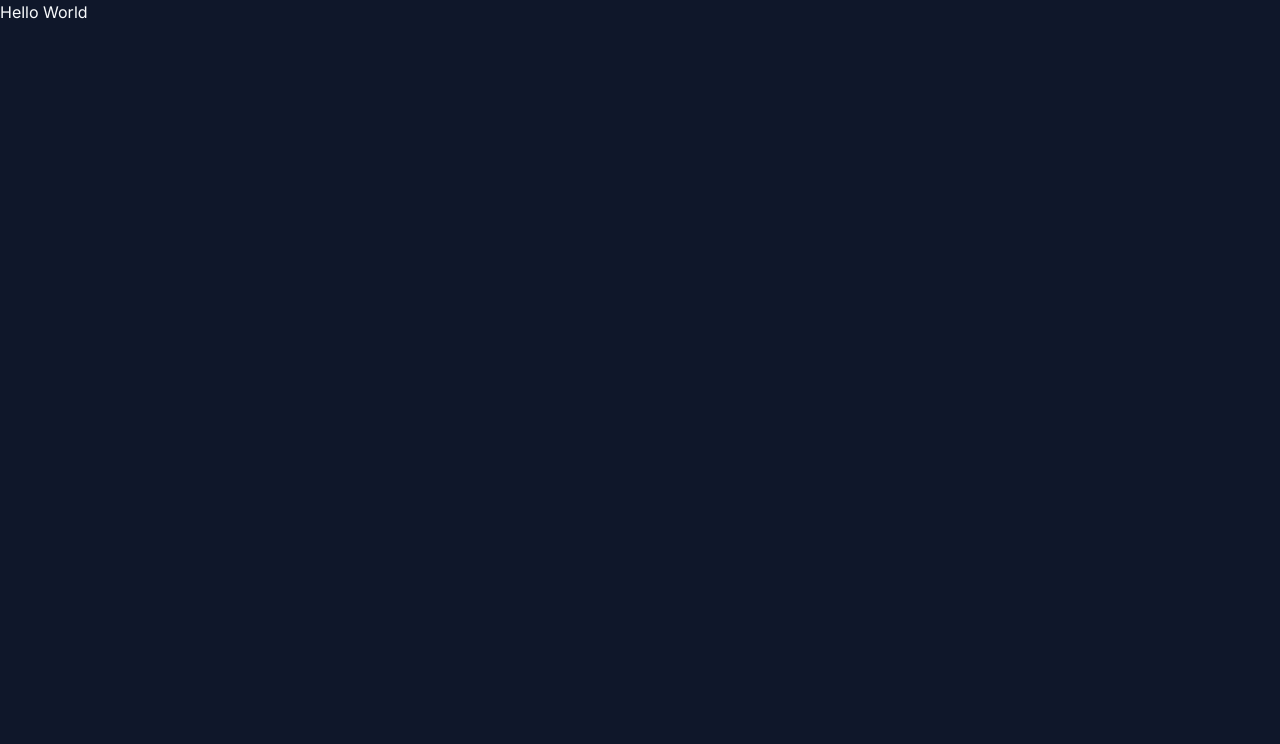
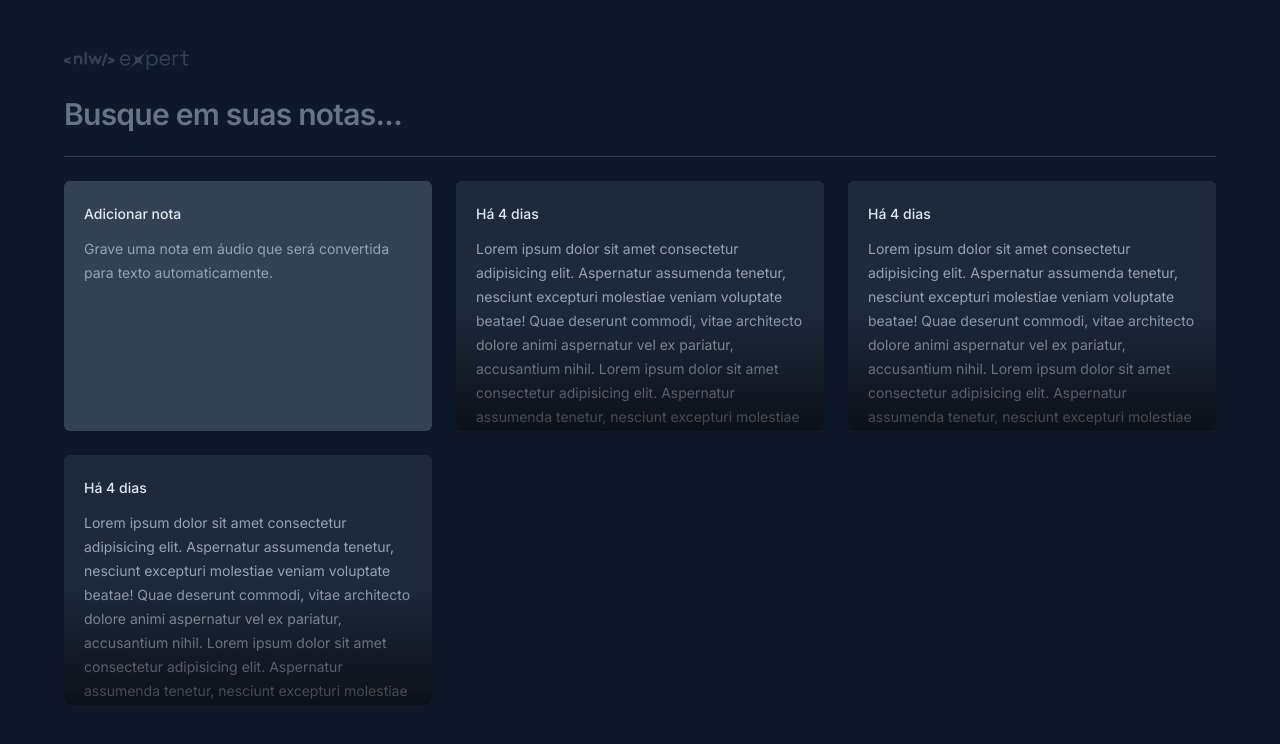
Before and after one commit to GabrielsPaiva/expert-notes, a React (Vite) app: page / in a window 1280 px wide. Shown: the top 744 px of the page. Built offline with nearby package versions, Linux system fonts and the light colour scheme.

Commit message:
feat: structure base layout

```diff
--- a/src/app.tsx
+++ b/src/app.tsx
@@ -1,3 +1,28 @@
+import logo from "./assets/logo-nlw-expert.png";
+import { NewNoteCard } from "./components/new-note-card";
+import { NoteCard } from "./components/note-card";
+
 export function App() {
-  return <h1>Hello World</h1>;
+  return (
+    <div className="mx-auto max-w-6xl my-12 space-y-6">
+      <img src={logo} alt="logo do nwl expert" />
+      <form className="w-full">
+        <input
+          name="search"
+          type="text"
+          className="w-full bg-transparent placeholder:text-slate-500 tracking-tight outline-none text-3xl font-semibold"
+          placeholder="Busque em suas notas..."
+        />
+      </form>
+
+      <div className="bg-slate-700 h-px w-full" />
+
+      <div className="grid grid-cols-3 gap-6 auto-rows-[250px]">
+        <NewNoteCard />
+        <NoteCard />
+        <NoteCard />
+        <NoteCard />
+      </div>
+    </div>
+  );
 }
--- /dev/null
+++ b/src/components/new-note-card.tsx
@@ -0,0 +1,10 @@
+export function NewNoteCard() {
+  return (
+    <div className="rounded-md bg-slate-700 p-5 space-y-3">
+      <span className="text-sm font-medium text-slate-200">Adicionar nota</span>
+      <p className="text-sm leading-6 text-slate-400">
+        Grave uma nota em áudio que será convertida para texto automaticamente.
+      </p>
+    </div>
+  );
+}
--- /dev/null
+++ b/src/components/note-card/index.tsx
@@ -0,0 +1,17 @@
+export function NoteCard() {
+  return (
+    <button className="relative text-left outline-none rounded-md bg-slate-800 p-5 space-y-3 overflow-hidden hover:ring-2 hover:ring-slate-600 focus-visible:ring-2 focus-visible:ring-lime-400">
+      <span className="text-sm font-medium text-slate-200">Há 4 dias</span>
+      <p className="text-sm leading-6 text-slate-400">
+        Lorem ipsum dolor sit amet consectetur adipisicing elit. Aspernatur
+        assumenda tenetur, nesciunt excepturi molestiae veniam voluptate beatae!
+        Quae deserunt commodi, vitae architecto dolore animi aspernatur vel ex
+        pariatur, accusantium nihil. Lorem ipsum dolor sit amet consectetur
+        adipisicing elit. Aspernatur assumenda tenetur, nesciunt excepturi
+        molestiae veniam voluptate beatae! Quae deserunt commodi, vitae
+        architecto dolore animi aspernatur vel ex pariatur, accusantium nihil.
+      </p>
+      <div className="absolute bottom-0 left-0 right-0 h-1/2 bg-gradient-to-t from-black/60 to-black/0 pointer-events-none" />
+    </button>
+  );
+}
```
